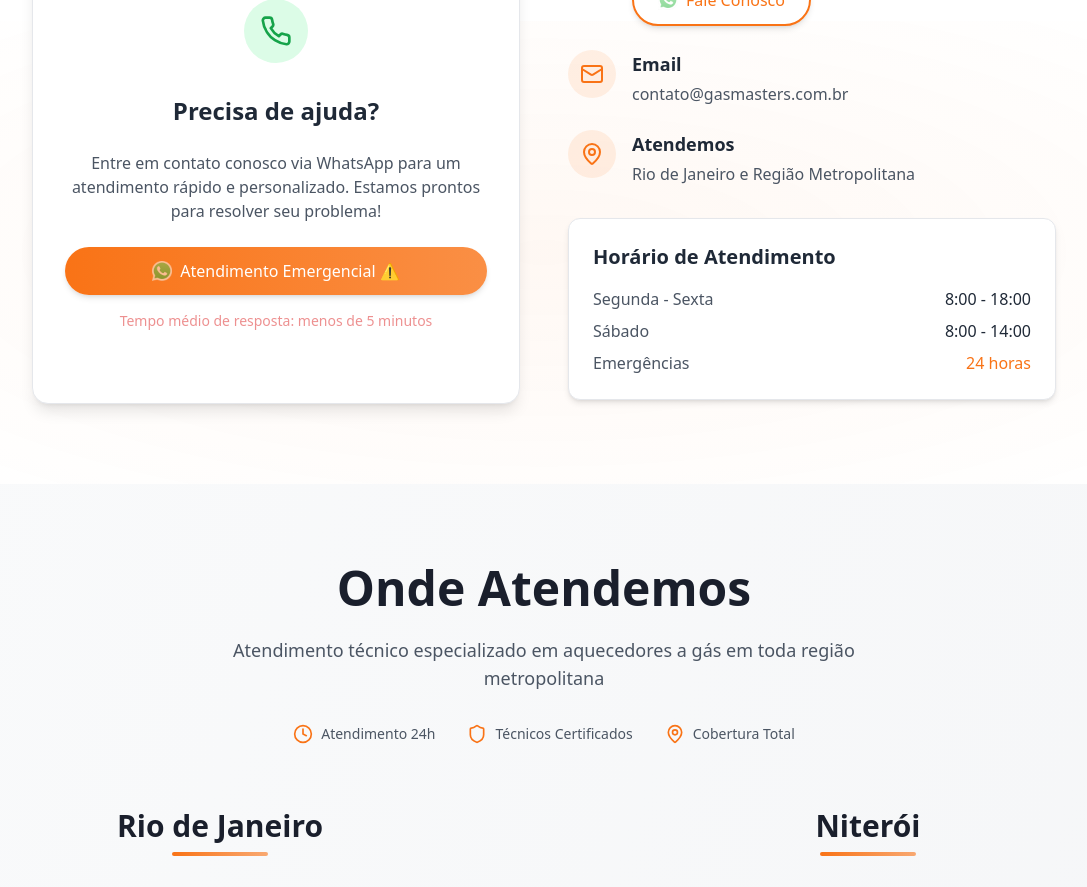
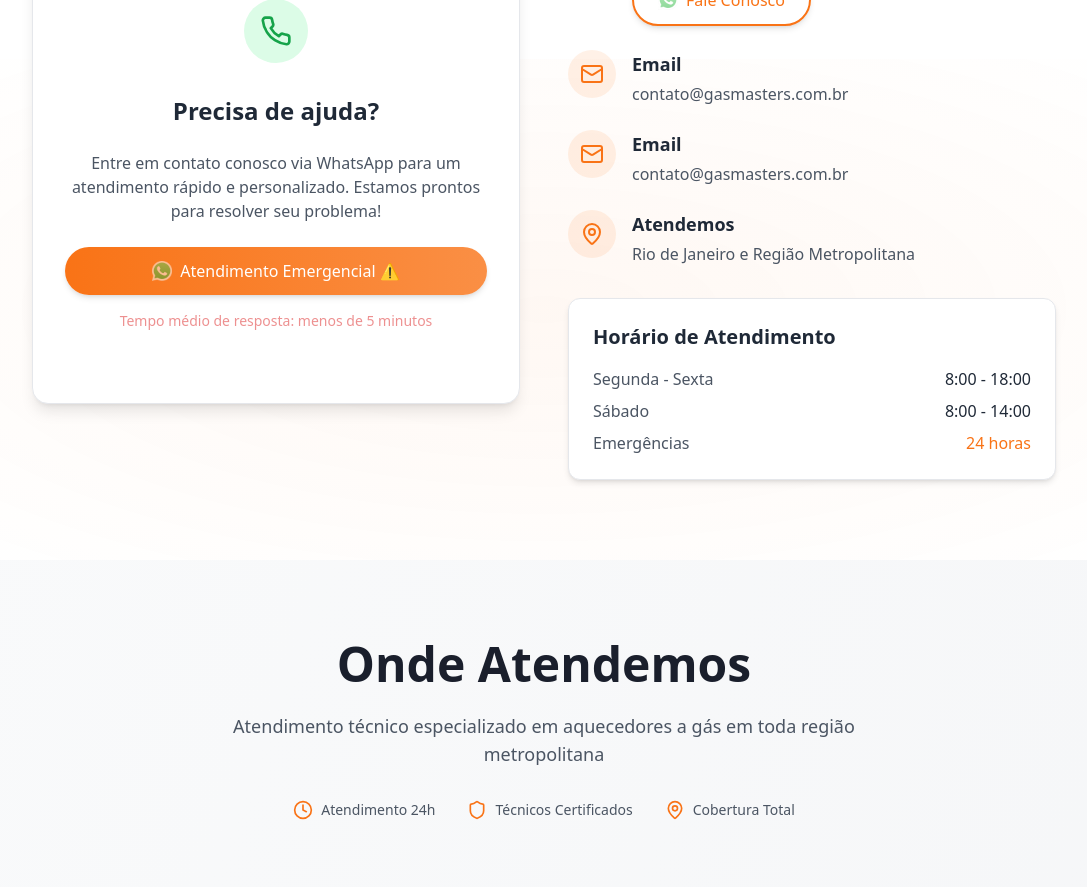
Before and after one commit to nogzao/gas-masters-glow-32, a React (Vite) app: page / in a window 1280 px wide. Shown: the part 3720-4607 px from the top of the page, without its empty margins (96-1183 px from the left). Built offline with nearby package versions, Linux system fonts and the light colour scheme.

Commit message:
Update ContactSection.tsx

```diff
--- a/src/components/ContactSection.tsx
+++ b/src/components/ContactSection.tsx
@@ -99,6 +99,18 @@ const ContactSection = () => {
 
               <div className="flex items-start gap-4 animate-on-scroll">
                 <div className="bg-gas-orange/10 p-3 rounded-full">
+                  <Mail size={24} className="text-gas-orange" />
+                </div>
+                <div>
+                  <h4 className="text-lg font-bold text-gray-800 mb-1">Email</h4>
+                  <a href="mailto:contato@gasmasters.com.br" className="text-gray-600 hover:text-gas-orange transition-colors">
+                    contato@gasmasters.com.br
+                  </a>
+                </div>
+              </div>
+
+              <div className="flex items-start gap-4 animate-on-scroll">
+                <div className="bg-gas-orange/10 p-3 rounded-full">
                   <MapPin size={24} className="text-gas-orange" />
                 </div>
                 <div>
```
